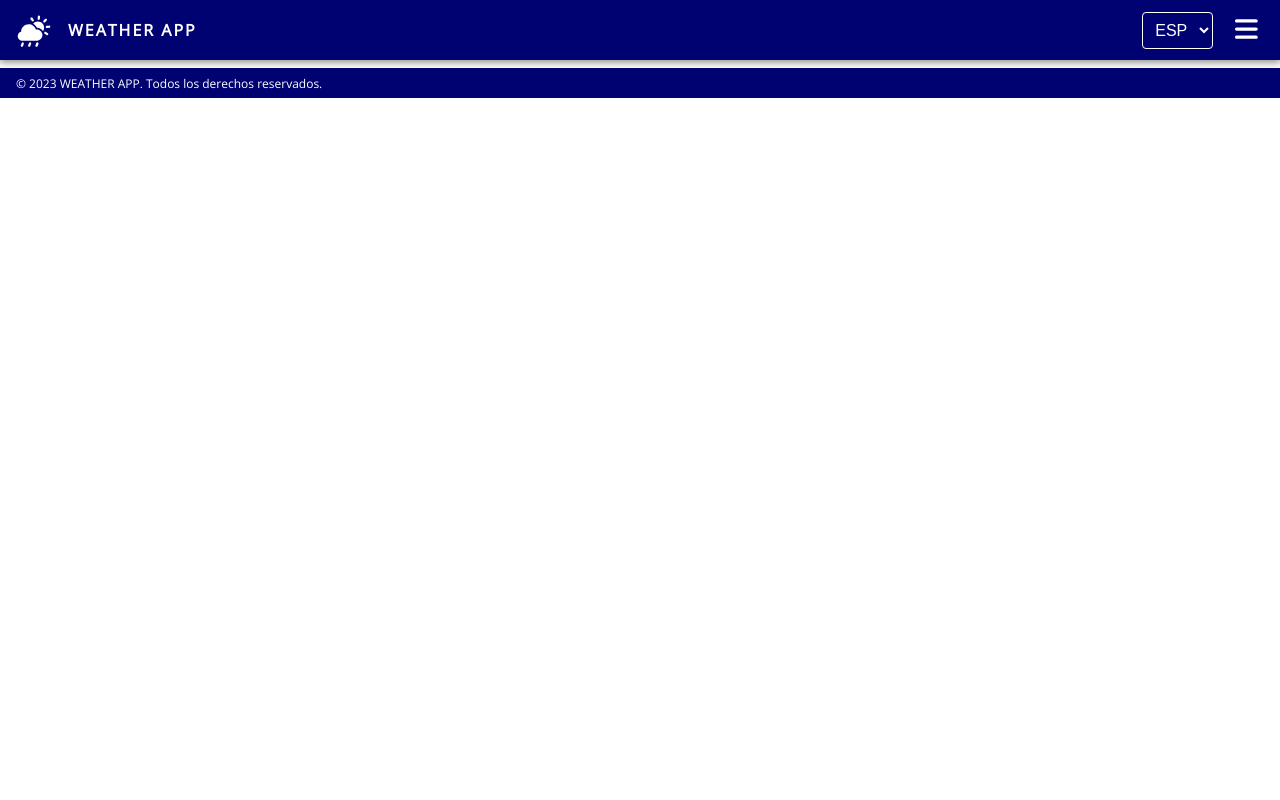
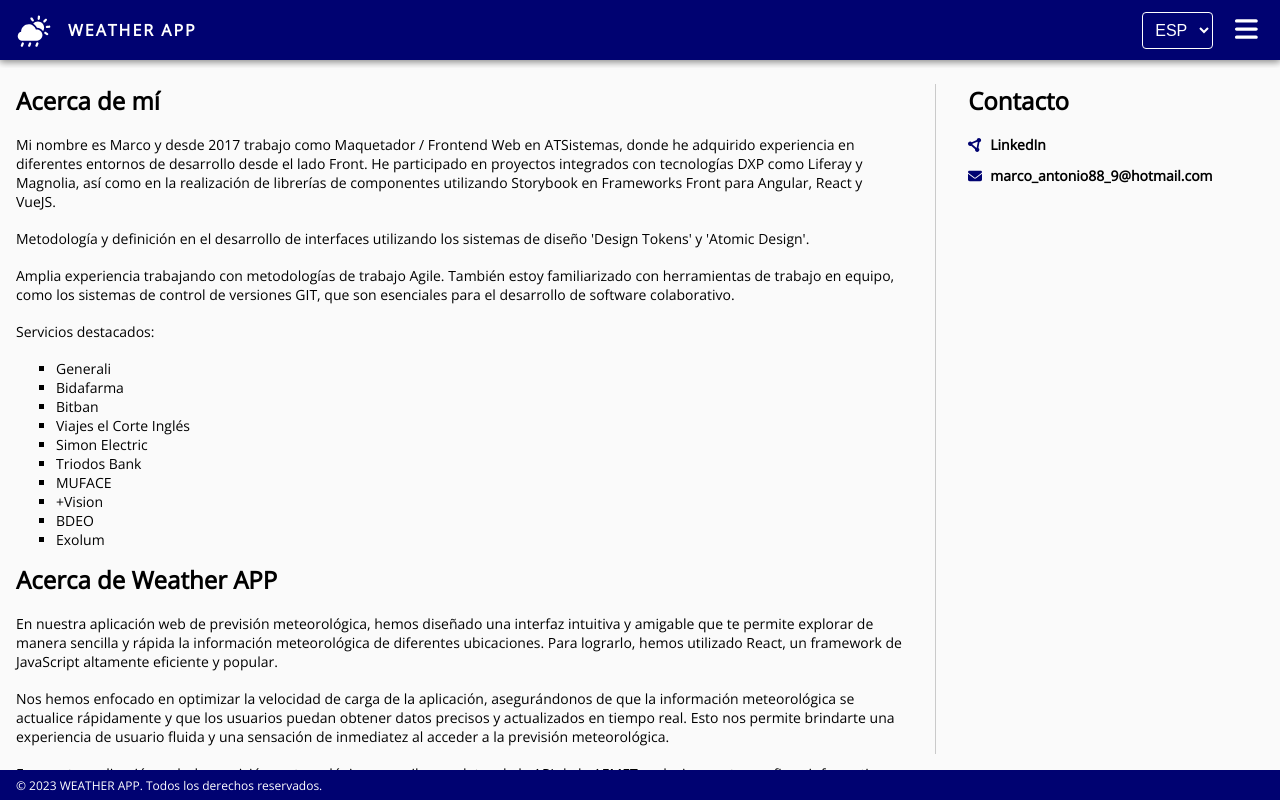
Before and after one commit to marcorm91/weather-app, a React (Create React App) app: page /contact in a window 1280 px wide. Built offline with nearby package versions, Linux system fonts and the light colour scheme; no server answers.

Commit message:
add: about me page

```diff
--- a/src/App.js
+++ b/src/App.js
@@ -4,6 +4,7 @@ import WeatherFooter from "./components/weather-footer/WeatherFooter"
 import WeatherHome from "./pages/weather-home/WeatherHome"
 import WeatherAlerts from "./pages/weather-alerts/WeatherAlerts"
 import { BrowserRouter as Router, Routes, Route } from 'react-router-dom'
+import WeatherContact from "./pages/weather-contact/WeatherContact"
 
 function App() {
   return (
@@ -12,7 +13,7 @@ function App() {
         <Routes>
           <Route path="/" element={<WeatherHome/>} />
           <Route path="/alerts" element={<WeatherAlerts/>} />
-          <Route path="/contact" element={''} />
+          <Route path="/contact" element={<WeatherContact />} />
         </Routes>
         <WeatherFooter />
     </Router>
--- /dev/null
+++ b/src/pages/weather-contact/WeatherContact.js
@@ -0,0 +1,63 @@
+import React from 'react'
+import { WeatherContactStyled } from './WeatherContactStyled'
+import { useTranslation } from 'react-i18next'
+import { FontAwesomeIcon } from '@fortawesome/react-fontawesome'
+import { faCircleNodes, faEnvelope } from '@fortawesome/free-solid-svg-icons'
+import { Link } from 'react-router-dom'
+
+const WeatherContact = () => {
+
+  const { t } = useTranslation()
+
+  const servicesList = [
+    { text: 'Generali' },
+    { text: 'Bidafarma' },
+    { text: 'Bitban' },
+    { text: 'Viajes el Corte Inglés' },
+    { text: 'Simon Electric' },
+    { text: 'Triodos Bank' },
+    { text: 'MUFACE' },
+    { text: '+Vision' },
+    { text: 'BDEO' },
+    { text: 'Exolum' }
+  ]
+
+  return (
+    <WeatherContactStyled>
+      <div className='col__wrapper'>
+        <h2>{t("ABOUTME.COL1.COL1_1.TITLE")}</h2>
+        <p>{t("ABOUTME.COL1.COL1_1.P1")}</p>
+        <p>{t("ABOUTME.COL1.COL1_1.P2")}</p>
+        <p>{t("ABOUTME.COL1.COL1_1.P3")}</p>
+        <p>{t("ABOUTME.COL1.COL1_1.P4")}</p>
+        <ul>
+          {servicesList.map((item, index) => (
+            <li key={index}>{item.text}</li>
+        ))}
+        </ul>
+        <h2>{t("ABOUTME.COL1.COL1_2.TITLE")}</h2>
+        <p>{t("ABOUTME.COL1.COL1_2.P1")}</p>
+        <p>{t("ABOUTME.COL1.COL1_2.P2")}</p>
+        <p>{t("ABOUTME.COL1.COL1_2.P3")}</p>
+        <p>{t("ABOUTME.COL1.COL1_2.P4")}</p>
+      </div>
+      <div className='col__wrapper'>
+        <h2>{t("ABOUTME.COL2.TITLE")}</h2>
+        <ul className='contact__wrapper'>
+          <li>
+            <Link to="https://www.linkedin.com/in/marcorm91/" target='_blank'>
+              <FontAwesomeIcon icon={faCircleNodes} /> LinkedIn
+            </Link>
+          </li>
+          <li>
+            <Link to="mailto:marco_antonio88_9@hotmail.com" target='_blank'>
+              <FontAwesomeIcon icon={faEnvelope} /> marco_antonio88_9@hotmail.com
+            </Link>
+          </li>
+        </ul>
+      </div>
+    </WeatherContactStyled>
+  )
+}
+
+export default WeatherContact
--- /dev/null
+++ b/src/pages/weather-contact/WeatherContactStyled.js
@@ -0,0 +1,64 @@
+import styled from "styled-components";
+
+export const WeatherContactStyled = styled.main`
+  min-height: calc(100vh - 68px - 30px);
+  max-height: calc(100vh - 68px - 30px);
+  overflow: auto;
+  background-color: var(--wa-dr-white);
+  padding: 16px;
+  box-sizing: border-box;
+  display: flex;
+  gap: 32px;
+  @media (max-width: 767px){
+    flex-direction: column-reverse;
+    gap: 16px;
+  }
+  > .col__wrapper{
+    h2, p{
+      margin: 0 0 18px 0;
+    }
+    p, a, ul{
+      font-size: 14px;
+    }
+    ul{
+      list-style: square;
+      &.contact__wrapper{
+        list-style: none;
+        display: flex;
+        flex-direction: column;
+        gap: 12px;
+        padding: 0;
+        a{
+          text-decoration: none;
+          color: var(--wa-black);
+          font-weight: 700;
+          display: flex;
+          align-items: center;
+          gap: 8px;
+          svg{
+            color: var(--wa-deep-blue);
+          }
+        }
+      }
+    }
+    &:first-child{
+      flex: 1 1 75%;
+      @media (max-width: 767px){
+        flex: 1 1 100%;
+      }
+    }
+    &:last-child{
+      flex: 1 1 25%;
+      position: sticky;
+      top: 0;
+      padding-left: 32px;
+      border-left: 1px solid var(--wa-leadbelcher);
+      @media (max-width: 767px){
+        flex: 1 1 100%;
+        border-left: 0;
+        padding-left: 0;
+        position: static;
+      }
+    }
+  }
+`;
--- a/src/resources/i18n/locales/en.json
+++ b/src/resources/i18n/locales/en.json
@@ -37,5 +37,27 @@
     },
     "ALERTS": {
         "INFO": "Weather alerts and hazards query for the Autonomous Communities on specific dates. Please note that there may be outdated information for certain Communities."
+    },
+    "ABOUTME": {
+        "COL1": {
+            "COL1_1": {
+                "TITLE": "About Me",
+                "P1": "My name is Marco and since 2017, I have been working as a Frontend Web Developer at ATSistemas, where I have gained experience in various frontend development environments. I have participated in projects integrated with DXP technologies such as Liferay and Magnolia, as well as building component libraries using Storybook with frontend frameworks like Angular, React, and VueJS.",
+                "P2": "I have a strong understanding of interface development methodologies, including 'Design Tokens' and 'Atomic Design'.",
+                "P3": "I have extensive experience working with Agile methodologies and I am familiar with collaboration tools such as GIT version control systems, which are essential for collaborative software development.",
+                "P4": "Highlighted Services:"
+            },
+            "COL1_2": {
+                "TITLE": "About Weather APP",
+                "P1": "In our web application for weather forecasting, we have designed an intuitive and user-friendly interface that allows you to easily and quickly explore weather information for different locations. To achieve this, we have utilized React, a highly efficient and popular JavaScript framework.",
+                "P2": "We have focused on optimizing the application's loading speed, ensuring that weather information is quickly updated and users can obtain accurate and real-time data. This provides a seamless user experience and a sense of immediacy when accessing weather forecasts.",
+                "P3": "In our web application for weather forecasting, we collect data from the AEMET API solely for informative purposes. Our main priority is to provide users with precise and up-to-date information about weather conditions in different locations.",
+                "P4": "Through integration with the AEMET API, we can access reliable and comprehensive data on temperatures, humidity, wind speed, precipitation, and more. We utilize this data to present detailed weather forecasts and assist you in making informed decisions based on weather conditions."
+            }
+        },
+        "COL2": {
+            "TITLE": "Contact"
+        }
     }
+
 }
--- a/src/resources/i18n/locales/es.json
+++ b/src/resources/i18n/locales/es.json
@@ -37,5 +37,27 @@
     },
     "ALERTS": {
         "INFO": "Consulta de alertas y peligros meteorológicos para las Comunidades Autónomas en fechas específicas. Ten en cuenta que puede haber información desactualizada para algunas Comunidades."
+    },
+    "ABOUTME": {
+        "COL1": {
+            "COL1_1": {
+                "TITLE": "Acerca de mí",
+                "P1": "Mi nombre es Marco y desde 2017 trabajo como Maquetador / Frontend Web en ATSistemas, donde he adquirido experiencia en diferentes entornos de desarrollo desde el lado Front. He participado en proyectos integrados con tecnologías DXP como Liferay y Magnolia, así como en la realización de librerías de componentes utilizando Storybook en Frameworks Front para Angular, React y VueJS.",
+                "P2": "Metodología y definición en el desarrollo de interfaces utilizando los sistemas de diseño 'Design Tokens' y 'Atomic Design'.",
+                "P3": "Amplia experiencia trabajando con metodologías de trabajo Agile. También estoy familiarizado con herramientas de trabajo en equipo, como los sistemas de control de versiones GIT, que son esenciales para el desarrollo de software colaborativo.",
+                "P4": "Servicios destacados:"
+            },
+            "COL1_2": {
+                "TITLE": "Acerca de Weather APP",
+                "P1": "En nuestra aplicación web de previsión meteorológica, hemos diseñado una interfaz intuitiva y amigable que te permite explorar de manera sencilla y rápida la información meteorológica de diferentes ubicaciones. Para lograrlo, hemos utilizado React, un framework de JavaScript altamente eficiente y popular.",
+                "P2": "Nos hemos enfocado en optimizar la velocidad de carga de la aplicación, asegurándonos de que la información meteorológica se actualice rápidamente y que los usuarios puedan obtener datos precisos y actualizados en tiempo real. Esto nos permite brindarte una experiencia de usuario fluida y una sensación de inmediatez al acceder a la previsión meteorológica.",
+                "P3": "En nuestra aplicación web de previsión meteorológica, recopilamos datos de la API de la AEMET exclusivamente con fines informativos. Nuestra principal prioridad es proporcionar a los usuarios información precisa y actualizada sobre las condiciones climáticas en diferentes ubicaciones.",
+                "P4": "A través de la integración de la API de la AEMET, podemos acceder a datos confiables y completos sobre temperaturas, humedad, velocidad del viento, precipitaciones y más. Utilizamos estos datos para presentar una previsión meteorológica detallada y ayudarte a tomar decisiones informadas basadas en las condiciones climáticas."
+
+            }
+        },
+        "COL2": {
+            "TITLE": "Contacto"
+        }
     }
 }
```
